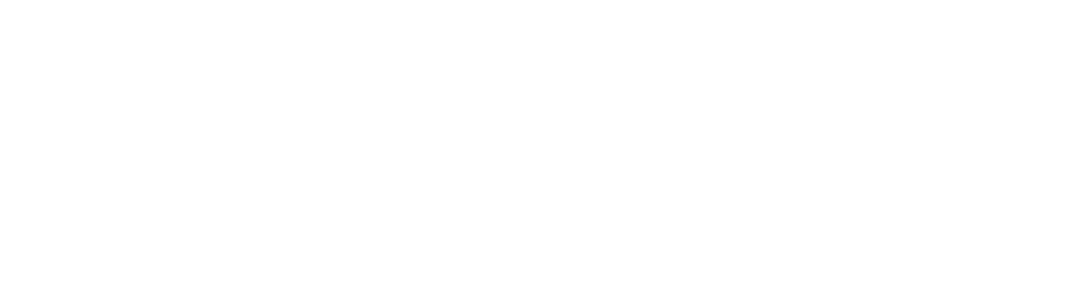
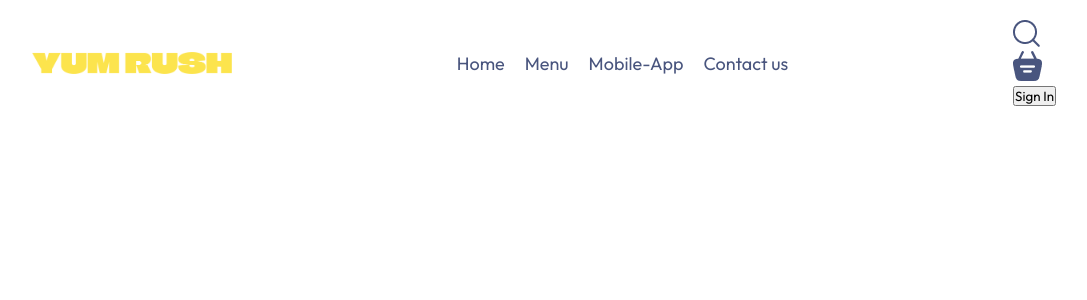
Before and after one commit to glen654/food-delivery, a React (Vite) app in the folder food-delivery-front-end/: page / in a window 1280 px wide. Shown: the top 300 px of the page, without its empty margins (96-1183 px from the left). Built offline with nearby package versions, Linux system fonts and the light colour scheme.

Commit message:
implemented navbar and imported custom font to the project

```diff
--- a/food-delivery-front-end/src/components/navbar/Navbar.jsx
+++ b/food-delivery-front-end/src/components/navbar/Navbar.jsx
@@ -1,10 +1,25 @@
 import React from 'react'
 import './navbar.css'
+import {assets} from '../../assets/img/assets'
 
 const Navbar = () => {
   return (
     <div className='navbar'>
-
+        <img src={assets.logo} alt="" className="logo" />
+        <ul className="navbar-menu">
+          <li>Home</li>
+          <li>Menu</li>
+          <li>Mobile-App</li>
+          <li>Contact us</li>
+        </ul>
+        <div className="navbar-right">
+          <img src={assets.search_icon} alt="" />
+          <div className="navbar-search-icon">
+              <img src={assets.basket_icon} alt="" />
+              <div className="dot"></div>
+          </div>
+          <button>Sign In</button>
+        </div>
     </div>
   )
 }
--- a/food-delivery-front-end/src/components/navbar/navbar.css
+++ b/food-delivery-front-end/src/components/navbar/navbar.css
@@ -0,0 +1,18 @@
+.navbar{
+    padding: 20px 0px;
+    display: flex;
+    justify-content: space-between;
+    align-items: center;
+}
+
+.logo{
+    width: 200px;
+}
+
+.navbar-menu{
+    display: flex;
+    list-style: none;
+    gap: 20px;
+    color: #49557e;
+    font-size: 18px;
+}
--- a/food-delivery-front-end/src/index.css
+++ b/food-delivery-front-end/src/index.css
@@ -1,7 +1,10 @@
+@import url('https://fonts.googleapis.com/css2?family=Outfit:wght@100..900&display=swap');
+
 *{
   padding: 0;
   margin: 0;
   box-sizing: border-box;
+  font-family: Outfit;
 }
 
 body{
@@ -12,3 +15,8 @@
   text-decoration: none;
   color: inherit;
 }
+
+.app{
+  width: 80%;
+  margin: auto;
+}
```
Also changed, not shown: food-delivery-front-end/src/assets/img/assets.js (renamed from food-delivery-front-end/src/assets/lib/assets.js), food-delivery-front-end/src/assets/img/logo.png (renamed from food-delivery-front-end/src/assets/img/yum-rush-high-resolution-logo-transparent.png).
